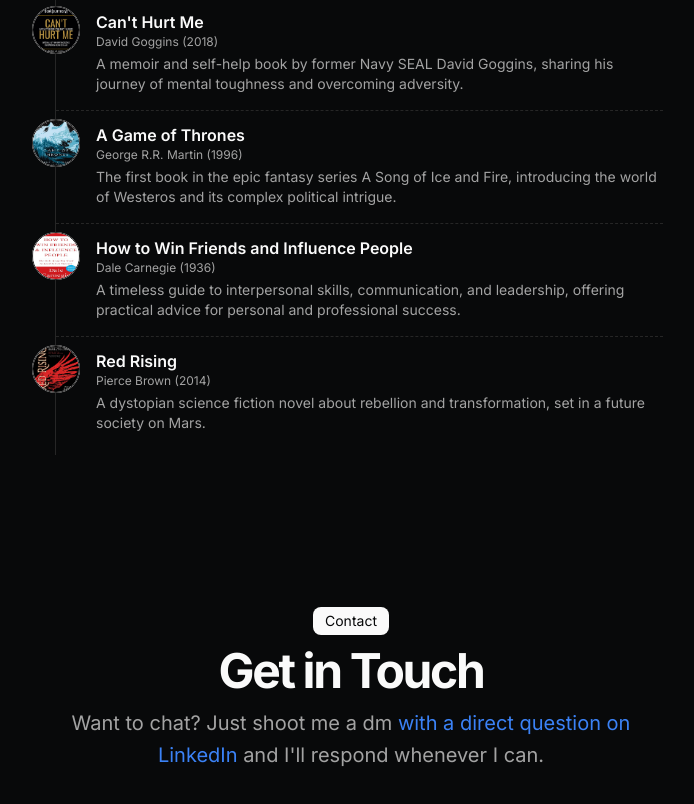
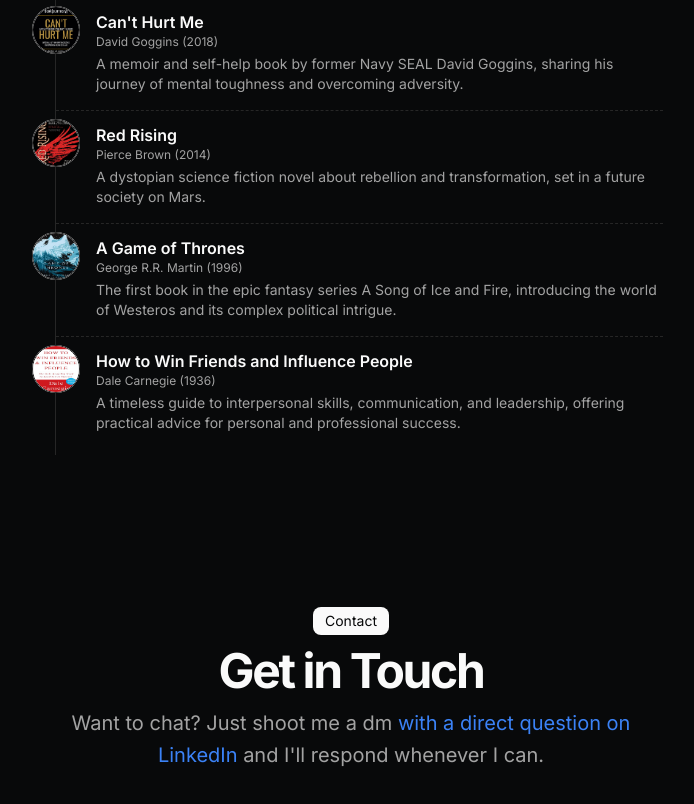
Before and after one commit to salimmohamed/sm-portfolio, a Next.js app: page / in a window 1280 px wide. Shown: the part 3940-4744 px from the top of the page, without its empty margins (289-983 px from the left). Built offline with nearby package versions, Linux system fonts and the light colour scheme.

Commit message:
Reordered bookshelf in chronological order.

```diff
--- a/content/Dedication.mdx
+++ b/content/Dedication.mdx
@@ -6,7 +6,7 @@
 
 Lately, I realized my daily routine needed a serious upgrade. I was spending most of my time unfocused, jumping between random things without much direction. So I made a change.
 
-Starting today, I’ve built and committed to a structured daily schedule. I now wake up at 8:30 AM, dive into a Udemy course by 9:15, dedicate time to CS projects, and even carved out space for reading at night. I imported it all into my calendar so I stay on track.
+Starting today, I’ve built and committed to a structured daily schedule. I now wake up at 8:30 AM, and dive into my new found hobby of coffee brewing. Then, I jump into a Udemy course by 9:15, dedicate time to CS projects, and even carved out space for reading at night. I imported it all into my calendar so I stay on track.
 
 This is part of a bigger shift toward becoming more intentional with my time — and I’m excited to see where it leads.
 
--- a/src/data/resume.tsx
+++ b/src/data/resume.tsx
@@ -273,6 +273,14 @@
       links: [],
     },
     {
+      title: "Red Rising",
+      author: "Pierce Brown",
+      year: "2014",
+      description: "A dystopian science fiction novel about rebellion and transformation, set in a future society on Mars.",
+      image: "/red-rising.jpg",
+      links: [],
+    },
+    {
       title: "A Game of Thrones",
       author: "George R.R. Martin",
       year: "1996",
@@ -288,13 +296,5 @@
       image: "/how-to-win-friends-and-influence-people.jpg",
       links: [],
     },
-    {
-      title: "Red Rising",
-      author: "Pierce Brown",
-      year: "2014",
-      description: "A dystopian science fiction novel about rebellion and transformation, set in a future society on Mars.",
-      image: "/red-rising.jpg",
-      links: [],
-    },
   ],
 } as const;
```
